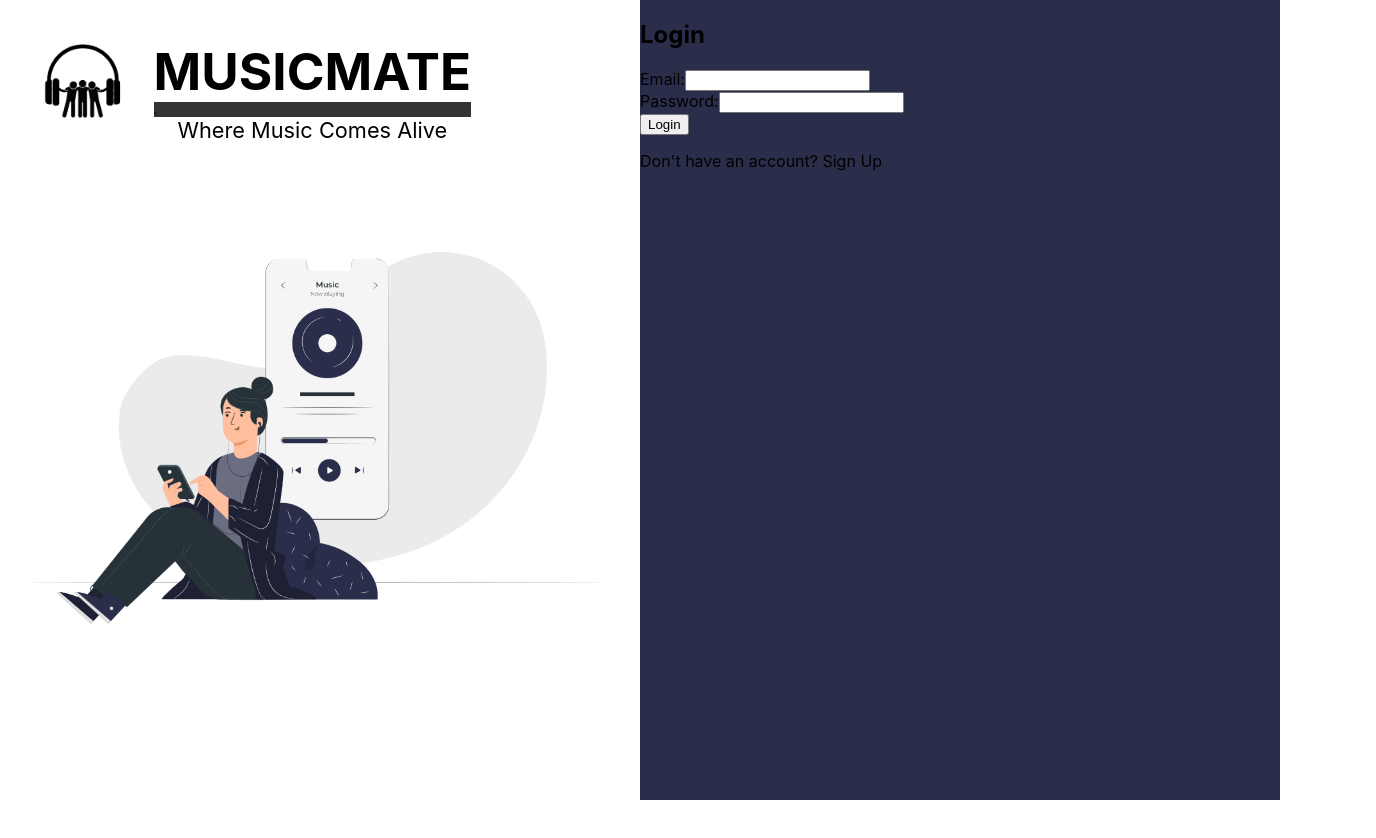
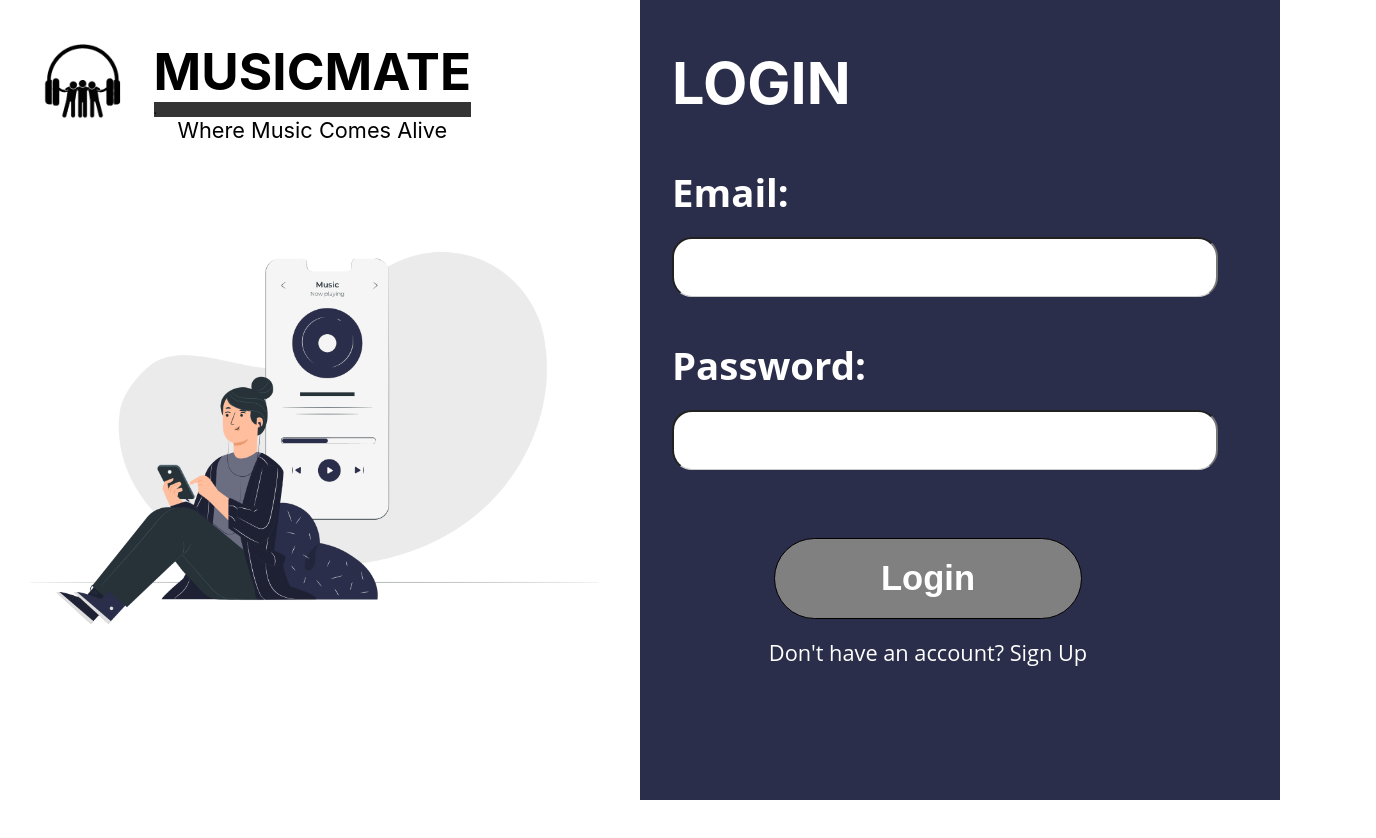
Before and after one commit to willamjonathan/MusicMate, a React (Create React App) app: page /login in a window 1280 px wide. Shown: the top 838 px of the page, 1376 px wide, since content can reach past the window. Built offline with nearby package versions, Linux system fonts and the light colour scheme.

Commit message:
"adjusted login with backend"

```diff
--- a/package.json
+++ b/package.json
@@ -11,7 +11,9 @@
     "@testing-library/react": "^13.4.0",
     "@testing-library/user-event": "^13.5.0",
     "firebase": "^9.22.0",
+    "isomorphic-fetch": "^3.0.0",
     "react": "^18.2.0",
+    "react-audio-player": "^0.17.0",
     "react-dom": "^18.2.0",
     "react-firebase-hooks": "^5.1.1",
     "react-router-dom": "^6.11.1",
--- a/src/components/Login.js
+++ b/src/components/Login.js
@@ -158,34 +158,57 @@ function Login() {
                 </form>
 
             </div> */}
-                <h2>{isLoginMode ? "Login" : "Sign Up"}</h2>
-                {errorMessage && <p className="error-message">{errorMessage}</p>}
-                {successMessage && <p className="success-message">{successMessage}</p>}
+                <div class ="user-info">
+                <h2>{isLoginMode ? "LOGIN" : "SIGN UP"}</h2>
+
                 <form onSubmit={handleFormSubmit}>
                     <div>
-                    <label>Email:</label>
+                    <div class="username">
+                    Email:</div>
                     <input
+                    className="username-textfield1-login textfield"
                         type="email"
                         value={email}
                         onChange={(e) => setEmail(e.target.value)}
                     />
                     </div>
                     <div>
-                    <label>Password:</label>
+                    <div class="password">Password:</div>
                     <input
+                    className="password-textfield2-login textfield"
                         type="password"
                         value={password}
                         onChange={(e) => setPassword(e.target.value)}
                     />
                     </div>
-                    <button type="submit">{isLoginMode ? "Login" : "Sign Up"}</button>
-                </form>
-                <p>
+                    <div class ="error-message-login">
+                    {errorMessage && <p className="error-message">{errorMessage}</p>}
+                {successMessage && <p className="success-message">{successMessage}</p>}
+                </div>
+
+                {/* <p>
                     {isLoginMode ? "Don't have an account? " : "Already have an account? "}
                     <span onClick={() => setIsLoginMode(!isLoginMode)}>
                     {isLoginMode ? "Sign Up" : "Login"}
                     </span>
-                </p>
+                </p> */}
+                <div class = "LogIn">
+                    <div class ='button1'>
+                        <button type ='submit' className = 'btn'>{isLoginMode ? "Login" : "Sign Up"}</button>
+
+                    </div>
+                    <div class ='create-an-account'>
+                      <div class = "link-login">
+                    {isLoginMode ? "Don't have an account? " : "Already have an account? "}
+                    <span onClick={() => setIsLoginMode(!isLoginMode)}>
+                    {isLoginMode ? "Sign Up" : "Login"}
+                    </span>
+                    </div>
+                        {/* <Link to ="/signup" className="link link-login">Create an account</Link> */}
+                    </div>
+                </div>
+                </form>
+                </div>
         </div>
         </div>
 
--- a/src/styles/Login.css
+++ b/src/styles/Login.css
@@ -69,7 +69,7 @@
   position: relative;
   left: 5%;
   /* top: -30%; */
-  top: 20%;
+  top: 0%;
   color: #fff;
   font-size: 3vw;
 }
@@ -95,7 +95,7 @@
 } */
 
 .user-info .LogIn {
-  margin-top: 10%;
+  margin-top: 3%;
   font-family: Overpass;
   position: relative;
   left: 10%;
@@ -118,7 +118,15 @@
 }
 .link-login {
   color: #fff;
+  cursor: pointer;
 }
-.create-an-account link {
+.link-login span:hover {
+  color: gray;
+}
+
+.error-message-login {
+  font-size: 1vw;
   color: white;
+  position: relative;
+  left: 3%;
 }
--- a/src/styles/Produce.css
+++ b/src/styles/Produce.css
@@ -46,3 +46,7 @@
   background-color: green;
   border-radius: 50px;
 }
+
+.button-produce span:hover {
+  box-shadow: 0 8px 16px 0 rgba(0, 0, 0, 0.2), 0 6px 20px 0 rgba(0, 0, 0, 0.19);
+}
```
Also changed, not shown: 1 other file (tests, documents, lock files or other folders).
